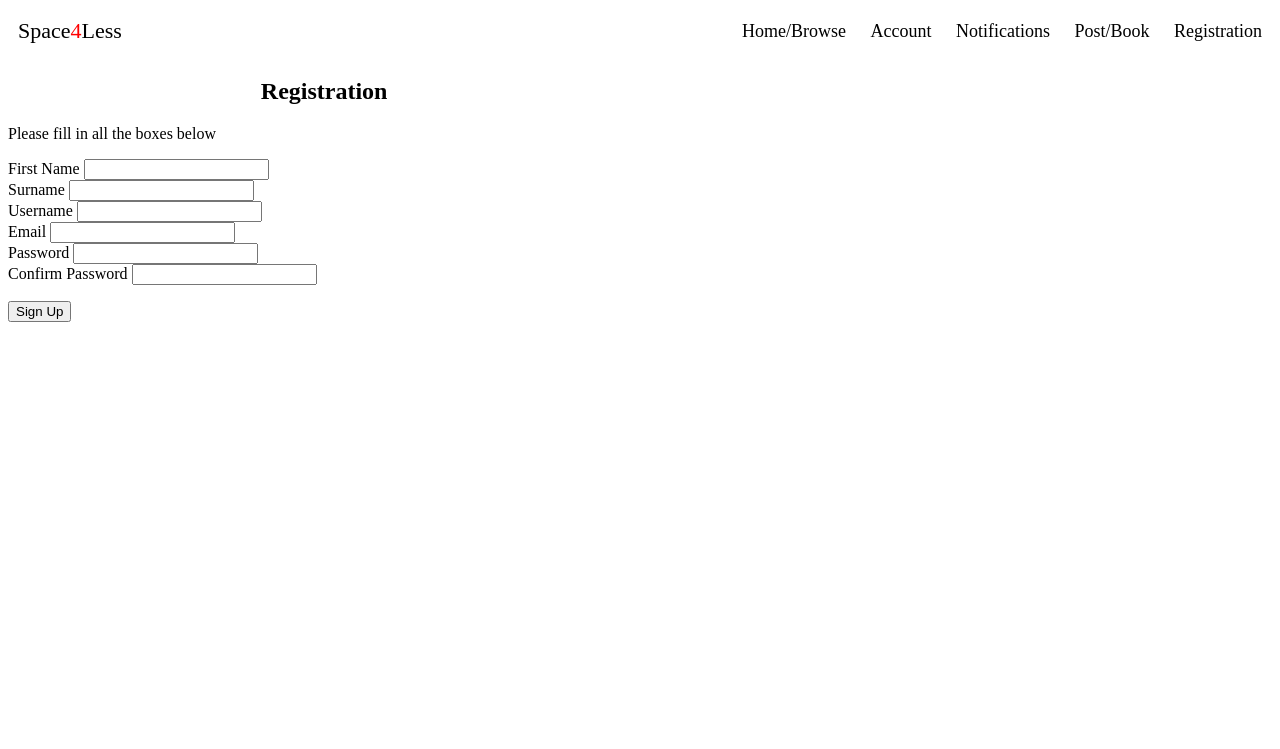
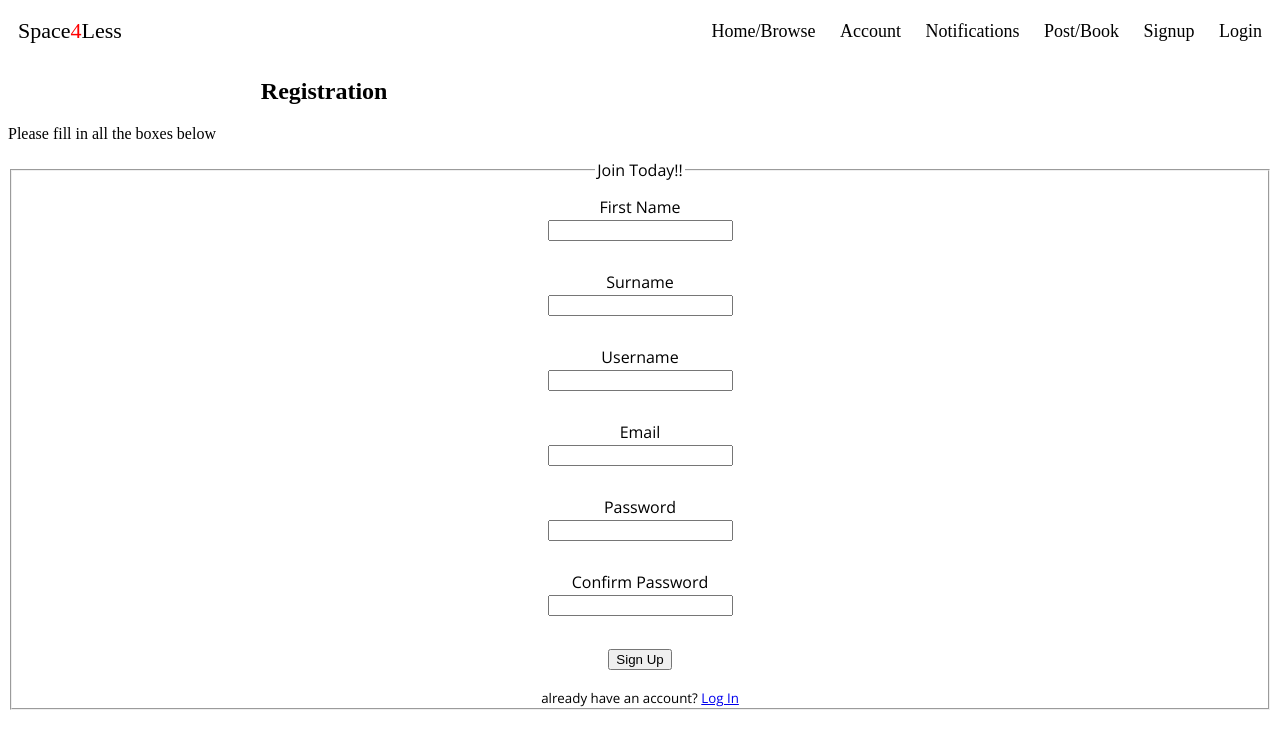
Before and after one commit to Jasmanji/Group5_Space4Less, a Flask app: page /signup in a window 1280 px wide. Shown: the top 749 px of the page. Run offline with Flask 2, Linux system fonts and the light colour scheme.

Commit message:
signup, database and stuff

```diff
--- a/app/config.py
+++ b/app/config.py
@@ -13,6 +13,7 @@ class Config(object):
     # secrets.token_urlsafe(16)
     # General Config DEBUG = False TESTING = False
     # Forms config
+    # we also need a secret key for the forms
     WTF_CSRF_SECRET_KEY = 'lCgqy2NPRYY5NYkk25bhuQ'
 
     # Database config
--- a/app/main/forms.py
+++ b/app/main/forms.py
@@ -1,38 +1,56 @@
+# we want to import wtforms to help us with the validation
 from flask_wtf import FlaskForm
-from wtforms import StringField, PasswordField, SubmitField, BooleanField
+# we need to import all the form fields as-well
+from wtforms import StringField, PasswordField, SubmitField, BooleanField, SelectField
 from wtforms.validators import DataRequired, Length, Email, EqualTo
 
 
-# creating the class for the sign up and log in forms
+# creating the class for the sign up form, which will inherit from the class FlaskForm to be representative of our form
 class RegistrationForm(FlaskForm):
+    # we will create form fields to validate specific things
+    # the username is going to be a string field.
+    # the first input is 'Username' which is the name of the filed. This will be used as the label in our HTML.
+    # We then want to put some limits, we do this using validators: which will be a list of validations we want to check.
+    # the DataRequired validator will be used to check the user put an input.
+    # the length gives a min and max amount the username can be.
     username = StringField('Username',
-                           validators=[DataRequired(), Length(min=4, max=20)]
+                           validators=[DataRequired(message='username'), Length(min=2, max=20)]
                            )
     firstname = StringField('First Name',
-                            validators=[DataRequired()]
+                            validators=[DataRequired(message='first'), Length(min=2, max=20)]
                             )
     surname = StringField('Surname',
-                          validators=[DataRequired()]
+                          validators=[DataRequired(message='sur')]
                           )
+    # the validator Email() will check if the input email is a valid email
+    email = StringField('Email',
+                        validators=[DataRequired(message='rm'), Email()]
+                        )
+    password = PasswordField('Password',
+                             validators=[DataRequired(message='pass'), Length(min=4, max=20)]
+                             )
+    # the EqualTo('password') will make sure that it contains the same content as the password field
+    confirm_password = PasswordField('Confirm Password',
+                                     validators=[DataRequired(message='conf'), EqualTo('password')]
+                                     )
+    # role = SelectField('Role', choices=[(0, 'Property owner'), (1, 'Renter')])
+    # we also need a submit button to send the information
+    submit = SubmitField('Sign Up')
+
+
+# creating the LoginForm class
+class LoginForm(FlaskForm):
+    # we will use the email as an input to log in, and a password
     email = StringField('Email',
                         validators=[DataRequired(), Email()]
                         )
     password = PasswordField('Password',
                              validators=[DataRequired()]
                              )
-    confirm_password = PasswordField('Confirm Password',
-                                     validators=[DataRequired(), EqualTo('password')]
-                                     )
-    submit = SubmitField('Sign Up')
+    # this will allow the users to stay logged in after their browser closes using a secure login
+    # this will be a boolean field
+    remember = BooleanField('Remember Me')
+    # again, we will need a submit button
+    submit = SubmitField('Log In')
 
-
-class LoginForm(FlaskForm):
-    email = StringField('Email',
-                        validators=[DataRequired(), Email()]
-                        )
-    password = PasswordField('Password',
-                             validators=[DataRequired()]
-                             )
-    remember = BooleanField('Remember Me')
-
-    submit = SubmitField('Log In')
+# when we use this forms we need to use a secret key
--- a/app/main/routes.py
+++ b/app/main/routes.py
@@ -4,8 +4,8 @@ from flask import render_template, url_for, redirect, flash, Blueprint, request
 
 from sqlalchemy.exc import IntegrityError
 
-
 from app import RegistrationForm, db
+# we also need to import the forms
 from app.main.forms import LoginForm
 from app.models import User
 
@@ -20,12 +20,11 @@ def home_page():
     return render_template('home.html', title='Home Page')
 
 
-# route for signup page
 @bp_main.route("/signup", methods=['GET', 'POST'])
-def signup_page():
+def signup():
     form = RegistrationForm()
-    if form.validate_on_submit() and request.method == 'POST':  # this will tell us if the for was valid when submitted
-        user = User(username=form.username.data, email=form.email.data)
+    if form.validate_on_submit() and request.method=='POST':  # this will tell us if the for was valid when submitted
+        user = User(username=form.username.data, first_name=form.firstname.data, last_name=form.surname.data, email=form.email.data)
         user.set_password(form.password.data)
         try:
             db.session.add(user)
@@ -35,8 +34,10 @@ def signup_page():
         except IntegrityError:
             db.session.rollback()
             flash('there was something wrong with your password or email!', 'error')
-    return render_template('signup.html', title='Signup Page', form=form)
+    return render_template('signup.html', title='signup', form=form)
 
+
+# route for the login
 @bp_main.route("/login", methods=['GET', 'POST'])
 def login():
     form_instance = LoginForm()
--- a/app/populate.py
+++ b/app/populate.py
@@ -3,13 +3,13 @@ from app import db
 # we also import the tables of the database
 from app.models import User
 
+
 def populate_db():
     # 5. Create people objects then add to the database using the session object
     if not User.query.first():
         db.session.add_all([
-            User(username='weatherman', email='jo@bloggs.com', first_name='kowther', last_name='hanan', role='0'),
-            User(username='itrains', email='itrains@alot.co.uk',first_name='aure', last_name='enkaoua', role='1')
+            User(username='weatherman', first_name= 'kowther',  last_name='hanan', email='jo@bloggs.com', password= 'H0m3123%())'),
+            User(username='itrains', first_name='aure', last_name='enkaoua', email='itrains@alot.co.uk',password='H0m3123%())'),
         ])
-
         # 6. Commit the changes to the database
         db.session.commit()
--- a/app/static/design.css
+++ b/app/static/design.css
@@ -1,3 +1,15 @@
+
+.form-design{
+  font-family: 'Open Sans', cursive;
+  text-align: center;
+  padding: 0;
+}
+
+.form-group{
+    padding: 15px;
+    text-align: center;
+    border: none;
+}
 
 h1{
   text-align: center;
--- a/app/templates/layout.html
+++ b/app/templates/layout.html
@@ -12,6 +12,10 @@
     <!--The link to our stylesheet -->
     <link rel="stylesheet" type="text/css" href="{{ url_for('static', filename='design.css') }}">
     {# the title of the head will change depending on the page we are at. We can do this with an if statement #}
+
+    <style>
+    @import url('https://fonts.googleapis.com/css?family=Open+Sans&display=swap');
+    </style>
 
     {% if title %}
         <title> {{title}} </title>
@@ -50,13 +54,22 @@
             <a href="{{ url_for('main.account') }}"> Account</a>
             <a href="{{ url_for('main.notifications') }}"> Notifications</a>
             <a href="#" target="_blank"> Post/Book </a>
-            <a href="{{ url_for('main.login') }}"> Registration</a>
+            <a href="{{ url_for('main.signup') }}"> Signup</a>
+            <a href="{{ url_for('main.login') }}"> Login </a>
         </div>
     </nav>
 
 </header>
 
 <div class="container">
+    {# in order to display the flash messages, we will put it at the top of each page so that you will see it no matter what page you are on #}
+    {% with messages=get_flashed_messages(with_categories=true) %}
+        {% if messages %}
+            {% for category, message in messages %}
+                <div class="alert alert-{{ category }}">{{ message }}</div>
+            {% endfor %}
+        {% endif %}
+    {% endwith %}
     {% block content %}{% endblock content %}
 </div>
 
--- a/app/templates/signup.html
+++ b/app/templates/signup.html
@@ -2,20 +2,129 @@
 
 {% block content %}
 
+    <!--  title of registration -->
     <h2>Registration</h2>
+
     <div id="register-text">
         <p> Please fill in all the boxes below</p>
     </div>
+
 <!--  creating the list of input required for sign up page -->
-    <form method="POST" action=" " novalidate>
-        <div class="form-field">{{ form.firstname.label }} {{ form.firstname(size=20) }}</div>
-        <div class="form-field"> {{ form.surname.label }} {{ form.surname }}</div>
-        <div class="form-field"> {{ form.username.label }} {{ form.username }}</div>
-        <div class="form-field">{{ form.email.label }} {{ form.email }}</div>
-        <div class="form-field"> {{ form.password.label }} {{ form.password }}</div>
-        <div class="form-field"> {{ form.confirm_password.label }} {{ form.confirm_password }}</div>
+    <!-- we want the method to be POST and action we set as an empty string so that it goes back to the same route
+     once the method is POST. -->
+    <div class="content-section">
+    <form method="POST" novalidate>
+        {{ form.hidden_tag() }} <!-- we add a CSRF token for protection against furgery attacks -->
+        <fieldset class="form-design">
+            <legend class="border-bottom"> Join Today!!</legend>
+            <div class="form-group">
+                {{ form.firstname.label(class="form-control-label") }}
 
-        <p>{{ form.submit }}</p>
+                {# for more specific feedback to the user of any errors in this field #}
+                {% if form.firstname.errors %}
+                    <br>
+                    {{ form.firstname(class="form-control form-control-lg is-invalid") }}
+                    <div class="invalid-feedback">
+                    {% for error in form.firstname.errors %}
+                        <span>{{ error }}</span>
+                    {% endfor %}
+                    </div>
+                {% else %}
+                    <br>
+                    {{ form.firstname(class="form-control form-control-lg") }}
+                {% endif %}
+            </div>
+            <div class="form-group">
+                {{ form.surname.label(class="form-control-label") }}
+
+                {% if form.surname.errors %}
+                    <br>
+                    {{ form.surname(class="form-control form-control-lg is-invalid") }}
+                    <div class="invalid-feedback">
+                    {% for error in form.surname.errors %}
+                        <span>{{ error }}</span>
+                    {% endfor %}
+                    </div>
+                {% else %}
+                    <br>
+                    {{ form.surname(class="form-control form-control-lg") }}
+                {% endif %}
+            </div>
+            <div class="form-group">
+                {{ form.username.label(class="form-control-label") }}
+
+                {% if form.username.errors %}
+                    <br>
+                    {{ form.username(class="form-control form-control-lg is-invalid") }}
+                    <div class="invalid-feedback">
+                    {% for error in form.username.errors %}
+                        <span>{{ error }}</span>
+                    {% endfor %}
+                    </div>
+                {% else %}
+                    <br>
+                    {{ form.username(class="form-control form-control-lg") }}
+                {% endif %}
+            </div>
+            <div class="form-group">
+                {{ form.email.label(class="form-control-label") }}
+                {% if form.email.errors %}
+                    <br>
+                    {{ form.email(class="form-control form-control-lg is-invalid") }}
+                    <div class="invalid-feedback">
+                    {% for error in form.email.errors %}
+                        <span>{{ error }}</span>
+                    {% endfor %}
+                    </div>
+                {% else %}
+                    <br>
+                    {{ form.email(class="form-control form-control-lg") }}
+                {% endif %}
+            </div>
+            <div class="form-group">
+                {{ form.password.label(class="form-control-label") }}
+
+                {% if form.password.errors %}
+                    <br>
+                    {{ form.password(class="form-control form-control-lg is-invalid") }}
+                    <div class="invalid-feedback">
+                    {% for error in form.password.errors %}
+                        <span>{{ error }}</span>
+                    {% endfor %}
+                    </div>
+                {% else %}
+                    <br>
+                    {{ form.password(class="form-control form-control-lg") }}
+                {% endif %}
+            </div>
+            <div class="form-group">
+                {{ form.confirm_password.label(class="form-control-label") }}
+                {% if form.confirm_password.errors %}
+                    <br>
+                    {{ form.confirm_password(class="form-control form-control-lg is-invalid") }}
+                    <div class="invalid-feedback">
+                    {% for error in form.confirm_password.errors %}
+                        <span>{{ error }}</span>
+                    {% endfor %}
+                    </div>
+                {% else %}
+                    <br>
+                    {{ form.confirm_password(class="form-control form-control-lg") }}
+                {% endif %}
+            </div>
+        {#
+            <div>
+                {{ form.role.label }}
+                <br>
+                {{ form.role }}
+            </div>
+           #}
+
+            <p>{{ form.submit }}</p>
+            <small class="text-muted">already have an account? <a href="{{ url_for('main.login') }}">Log In</a> </small>
+        </fieldset>
+
 
     </form>
+    </div>
 {% endblock content %}
```
Also changed, not shown: app/__init__.py (+3 -4 lines), app/models.py (+19 -6 lines), app/spaceless.db.
